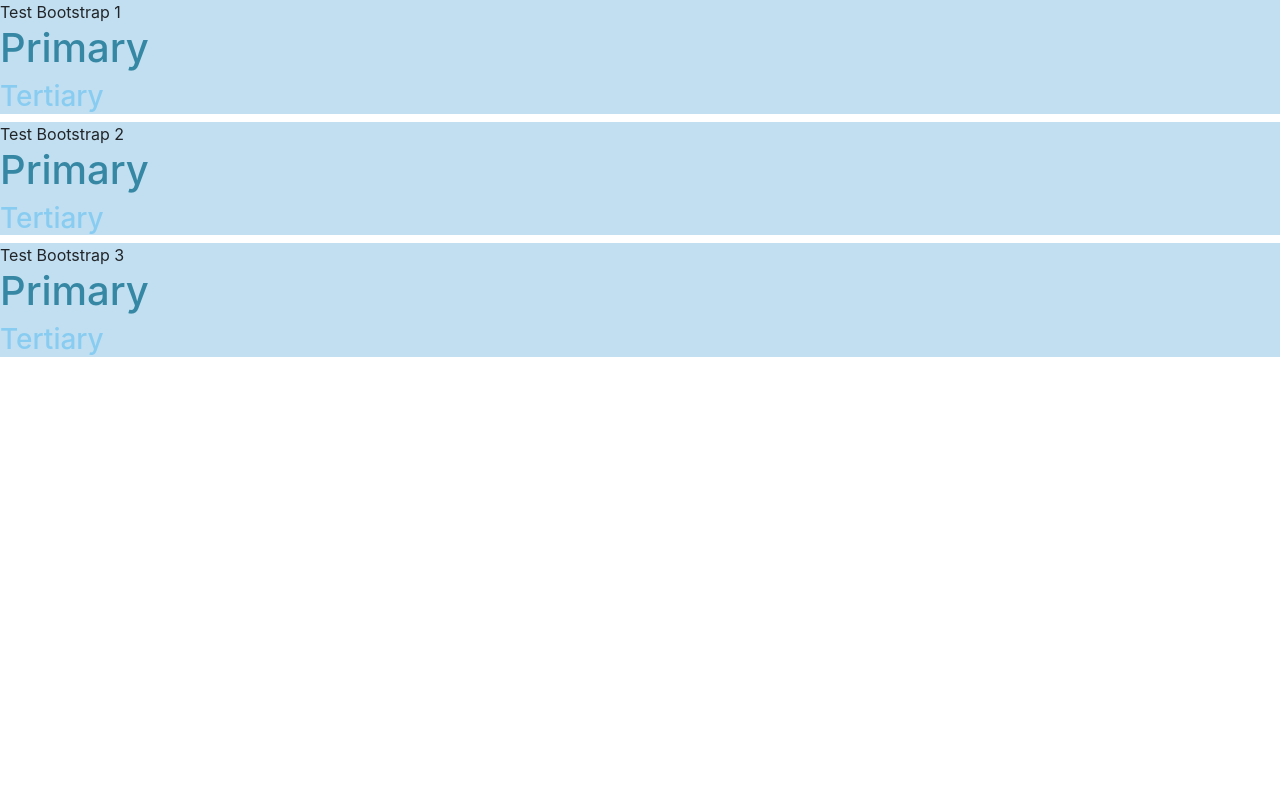
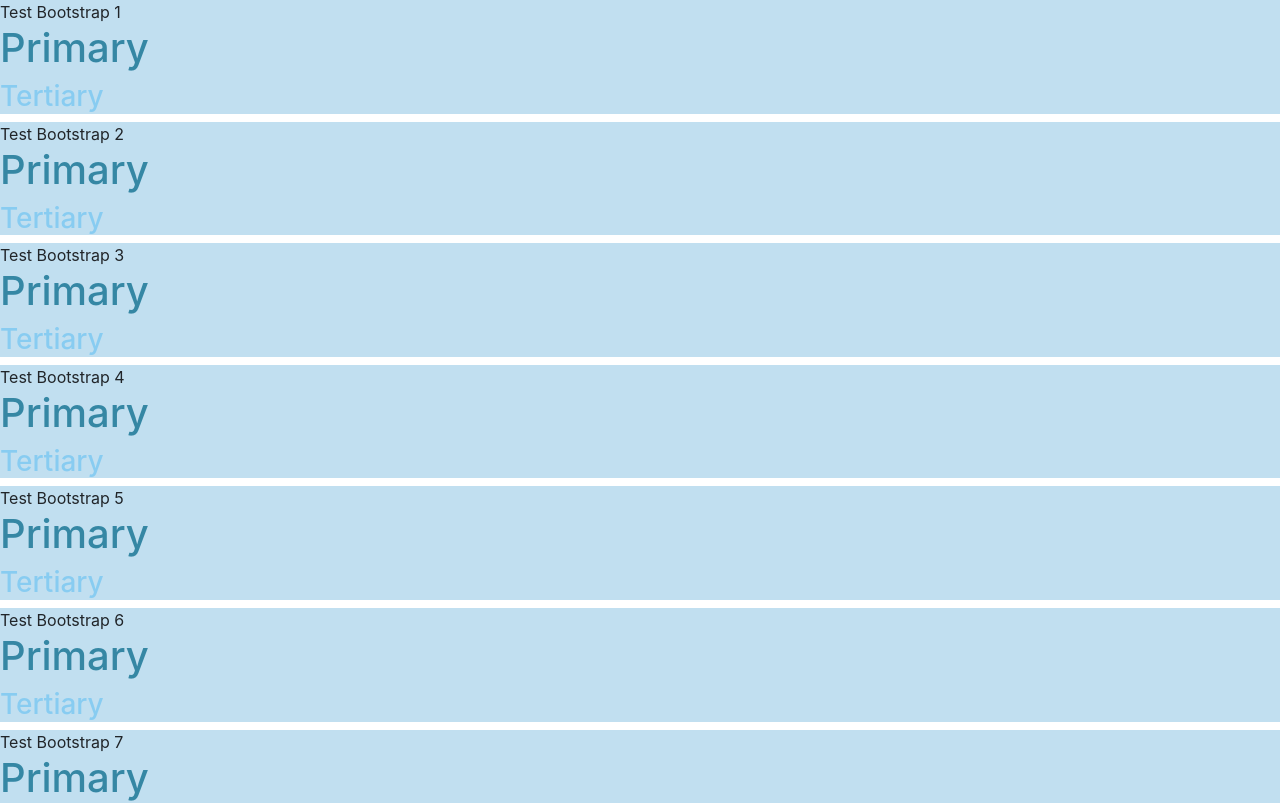
Before and after one commit to Omar-Pecos/app-react-redux-myvideos, a React (Create React App) app: page / in a window 1280 px wide. Shown: the top 803 px of the page. Built offline with nearby package versions, Linux system fonts and the light colour scheme.

Commit message:
[NEW] added redux

```diff
--- a/package.json
+++ b/package.json
@@ -3,6 +3,7 @@
   "version": "0.1.0",
   "private": true,
   "dependencies": {
+    "@reduxjs/toolkit": "^1.5.1",
     "@testing-library/jest-dom": "^5.11.10",
     "@testing-library/react": "^11.2.6",
     "@testing-library/user-event": "^12.8.3",
@@ -10,6 +11,7 @@
     "node-sass": "^5.0.0",
     "react": "^17.0.2",
     "react-dom": "^17.0.2",
+    "react-redux": "^7.2.3",
     "react-scripts": "4.0.3",
     "web-vitals": "^1.1.1"
   },
--- a/src/App.tsx
+++ b/src/App.tsx
@@ -1,11 +1,24 @@
-const arr = [1, 2, 3];
+import { useAppSelector, useAppDispatch } from './redux/hooks';
+import { useEffect } from 'react';
+import { thunkFetchVideos } from './redux/actions/videos';
+import Loading from './components/Loading';
 
 const App = () => {
+  const videos = useAppSelector((state) => state.videos.list);
+  const status = useAppSelector((state) => state.videos.status);
+  const dispatch = useAppDispatch();
+
+  useEffect(() => {
+    dispatch(thunkFetchVideos());
+  }, [dispatch]);
+
   return (
     <div className="App">
-      {arr.map((item) => (
-        <Test item={item} />
-      ))}
+      {status === 'loading' ? (
+        <Loading />
+      ) : (
+        videos.map((item: number) => <Test item={item} />)
+      )}
     </div>
   );
 };
--- /dev/null
+++ b/src/components/Loading.tsx
@@ -0,0 +1,12 @@
+const Loading = () => {
+  return (
+    <div className="loading-wrapper d-flex justify-content-center align-items-center">
+      <div className="loading">
+        <div className="spinner-point up"></div>
+        <div className="spinner-point down"></div>
+      </div>
+    </div>
+  );
+};
+
+export default Loading;
--- a/src/index.js
+++ b/src/index.js
@@ -3,10 +3,14 @@
 import './styles/Custom.scss';
 import App from './App.tsx';
 import reportWebVitals from './reportWebVitals';
+import { store } from './redux/store';
+import { Provider } from 'react-redux';
 
 ReactDOM.render(
   <React.StrictMode>
-    <App />
+    <Provider store={store}>
+      <App />
+    </Provider>
   </React.StrictMode>,
   document.getElementById('root')
 );
--- /dev/null
+++ b/src/redux/actions/actionTypes.ts
@@ -0,0 +1,5 @@
+const FETCH_VIDEOS = 'FETCH_VIDEOS';
+const FETCH_VIDEOS_SUCCESS = 'FETCH_VIDEOS_SUCCESS';
+const FETCH_VIDEOS_FAIL = 'FETCH_VIDEOS_FAIL';
+
+export { FETCH_VIDEOS, FETCH_VIDEOS_SUCCESS, FETCH_VIDEOS_FAIL };
--- /dev/null
+++ b/src/redux/actions/videos.ts
@@ -0,0 +1,47 @@
+import { AnyAction } from 'redux';
+import { RootState } from '../store';
+import { ThunkAction } from 'redux-thunk';
+import {
+  FETCH_VIDEOS,
+  FETCH_VIDEOS_FAIL,
+  FETCH_VIDEOS_SUCCESS,
+} from './actionTypes';
+
+const list = [1, 2, 3, 4, 5, 6, 7, 8, 9, 10];
+
+const fetchVideos = (): AnyAction => ({
+  type: FETCH_VIDEOS,
+});
+
+const fetchVideosSuccess = (videos: number[]): AnyAction => ({
+  type: FETCH_VIDEOS_SUCCESS,
+  videos,
+});
+
+const fetchVideosFail = (error: string): AnyAction => ({
+  type: FETCH_VIDEOS_FAIL,
+  error: error || 'some error m8!',
+});
+
+export const thunkFetchVideos = (): ThunkAction<
+  void,
+  RootState,
+  unknown,
+  AnyAction
+> => async (dispatch) => {
+  dispatch(fetchVideos());
+
+  try {
+    console.time('asyncFake');
+    await new Promise((resolve) => {
+      setTimeout(() => {
+        console.log('done async fake');
+        console.timeEnd('asyncFake');
+        resolve(true);
+      }, 5000);
+    });
+    dispatch(fetchVideosSuccess(list));
+  } catch (error) {
+    dispatch(fetchVideosFail(error.message));
+  }
+};
--- /dev/null
+++ b/src/redux/hooks.ts
@@ -0,0 +1,6 @@
+import { TypedUseSelectorHook, useDispatch, useSelector } from 'react-redux';
+import type { RootState, AppDispatch } from './store';
+
+// Use throughout your app instead of plain `useDispatch` and `useSelector`
+export const useAppDispatch = () => useDispatch<AppDispatch>();
+export const useAppSelector: TypedUseSelectorHook<RootState> = useSelector;
--- /dev/null
+++ b/src/redux/reducers/videos.ts
@@ -0,0 +1,45 @@
+import { AnyAction } from 'redux';
+import {
+  FETCH_VIDEOS,
+  FETCH_VIDEOS_FAIL,
+  FETCH_VIDEOS_SUCCESS,
+} from '../actions/actionTypes';
+
+interface VideosState {
+  status: string;
+  error: string;
+  list: number[];
+}
+
+const initialState: VideosState = {
+  status: 'init',
+  error: '',
+  list: [],
+};
+
+export default function videosReducer(state = initialState, action: AnyAction) {
+  switch (action.type) {
+    case FETCH_VIDEOS:
+      return {
+        ...state,
+        status: 'loading',
+      };
+    case FETCH_VIDEOS_SUCCESS:
+      return {
+        ...state,
+        status: 'loaded',
+        list: action.videos,
+      };
+    case FETCH_VIDEOS_FAIL:
+      return {
+        ...state,
+        status: 'error',
+        error: action.error,
+      };
+    default:
+      console.log(state);
+      return {
+        ...state,
+      };
+  }
+}
--- /dev/null
+++ b/src/redux/store.ts
@@ -0,0 +1,13 @@
+import { configureStore } from '@reduxjs/toolkit';
+import videosReducer from './reducers/videos';
+
+export const store = configureStore({
+  reducer: {
+    videos: videosReducer,
+  },
+});
+
+// Infer the `RootState` and `AppDispatch` types from the store itself
+export type RootState = ReturnType<typeof store.getState>;
+// Inferred type: {posts: PostsState, comments: CommentsState, users: UsersState}
+export type AppDispatch = typeof store.dispatch;
--- a/src/styles/Custom.scss
+++ b/src/styles/Custom.scss
@@ -6,7 +6,10 @@
 // Import Bootstrap and its default variables
 @import '~bootstrap/scss/bootstrap.scss';
 
+//App
 .App {
+  width: 100vw;
+  height: 100vh;
   .test {
     background-color: $secondary;
 
@@ -18,3 +21,47 @@
     }
   }
 }
+
+//LoadingComponent
+
+@keyframes example {
+  0% {
+    transform: rotateZ(0deg);
+  }
+  100% {
+    transform: rotateZ(360deg);
+  }
+}
+
+.loading-wrapper {
+  width: 100%;
+  height: 100%;
+
+  .loading {
+    background-color: $primary;
+    width: 200px;
+    height: 200px;
+    border-radius: 90%;
+    position: relative;
+    animation-name: example;
+    animation-iteration-count: infinite;
+    animation-duration: 1s;
+
+    .spinner-point {
+      position: absolute;
+      width: 30px;
+      height: 30px;
+      border-radius: 90%;
+      background-color: $secondary;
+    }
+
+    .up {
+      top: 0;
+      left: 42%;
+    }
+    .down {
+      bottom: 0;
+      left: 42%;
+    }
+  }
+}
```
Also changed, not shown: 1 other file (tests, documents, lock files or other folders).
